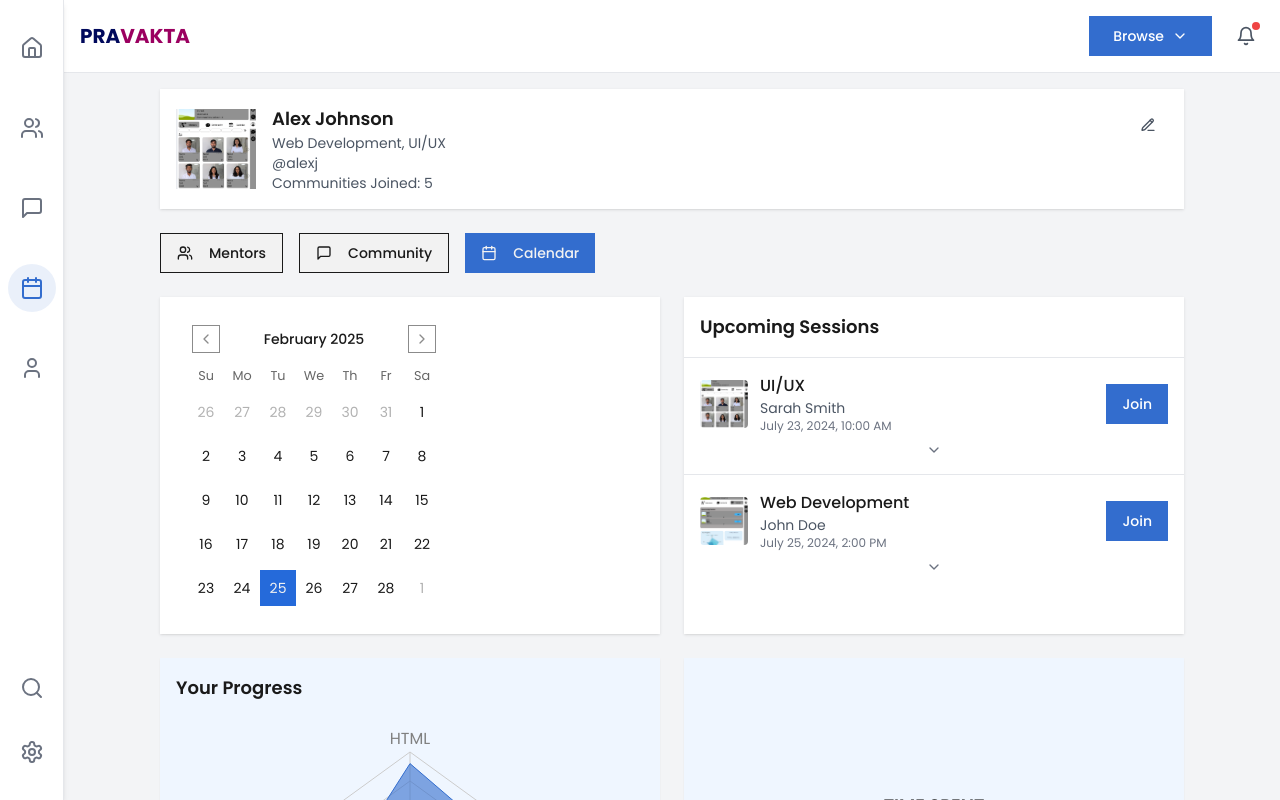
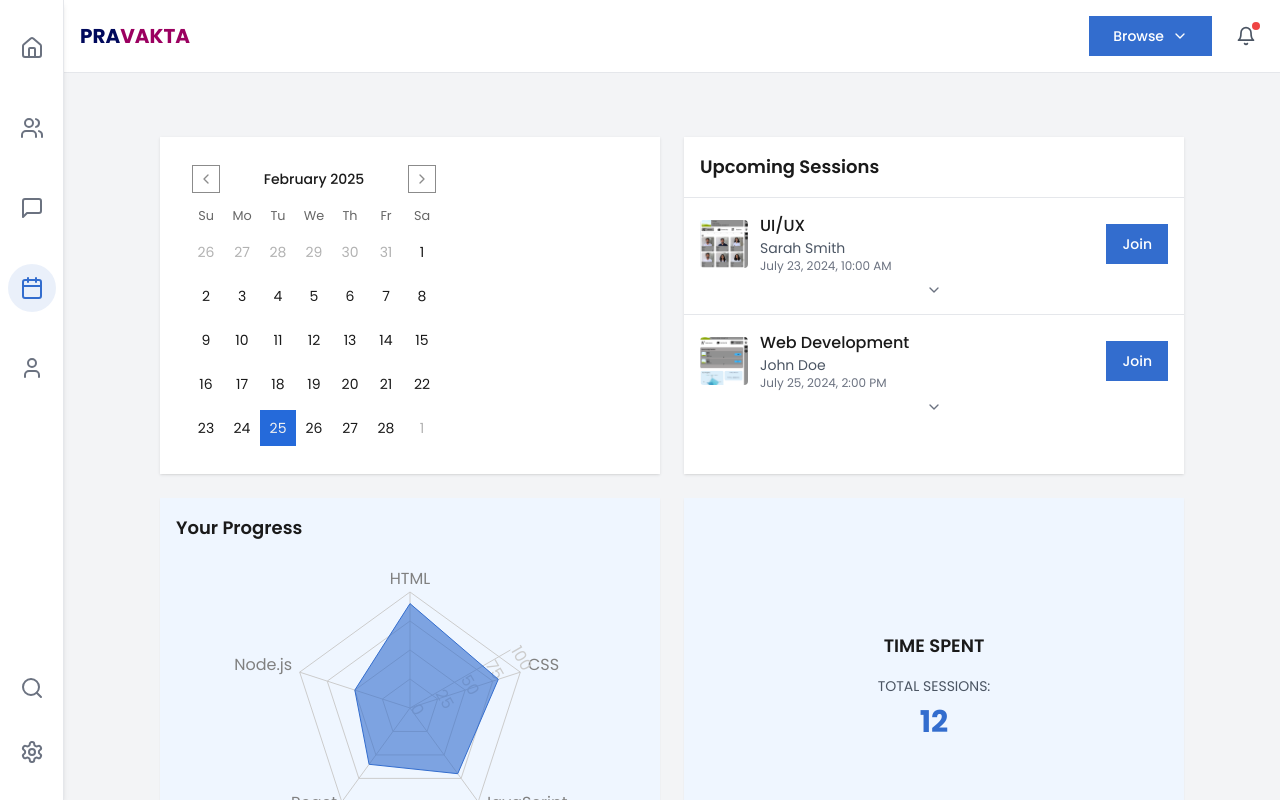
Before and after one commit to snehaj-b/pravakta-connect, a React (Vite) app: page /mentee/calendar in a window 1280 px wide. Built offline with nearby package versions, Linux system fonts and the light colour scheme.

Commit message:
Visual edit in Lovable
Edited UI in Lovable

```diff
--- a/src/components/mentee/MenteeNavTabs.tsx
+++ b/src/components/mentee/MenteeNavTabs.tsx
@@ -1,45 +1,21 @@
-
 import React from "react";
 import { Button } from "@/components/ui/button";
 import { Users, MessageSquare, Calendar } from "lucide-react";
 import { Link, useLocation } from "react-router-dom";
-
 const MenteeNavTabs: React.FC = () => {
   const location = useLocation();
+  return <div className="flex space-x-4 mb-6">
+      <Link to="/mentee/find-mentor">
 
-  return (
-    <div className="flex space-x-4 mb-6">
-      <Link to="/mentee/find-mentor">
-        <Button
-          variant={location.pathname.includes("find-mentor") ? "default" : "outline"}
-          className={`${location.pathname.includes("find-mentor") ? "bg-[#336dce]" : ""}`}
-        >
-          <Users size={18} className="mr-2" />
-          Mentors
-        </Button>
       </Link>
 
       <Link to="/mentee/community">
-        <Button
-          variant={location.pathname.includes("community") ? "default" : "outline"}
-          className={`${location.pathname.includes("community") ? "bg-[#336dce]" : ""}`}
-        >
-          <MessageSquare size={18} className="mr-2" />
-          Community
-        </Button>
+
       </Link>
 
       <Link to="/mentee/calendar">
-        <Button
-          variant={location.pathname.includes("calendar") ? "default" : "outline"}
-          className={`${location.pathname.includes("calendar") ? "bg-[#336dce]" : ""}`}
-        >
-          <Calendar size={18} className="mr-2" />
-          Calendar
-        </Button>
+
       </Link>
-    </div>
-  );
+    </div>;
 };
-
 export default MenteeNavTabs;
--- a/src/components/mentee/MenteeProfileCard.tsx
+++ b/src/components/mentee/MenteeProfileCard.tsx
@@ -1,8 +1,6 @@
-
 import React from "react";
 import { PencilLine } from "lucide-react";
 import { Button } from "@/components/ui/button";
-
 interface MenteeProfileCardProps {
   name?: string;
   interests?: string;
@@ -10,7 +8,6 @@ interface MenteeProfileCardProps {
   communitiesJoined?: number;
   profilePicture?: string;
 }
-
 const MenteeProfileCard: React.FC<MenteeProfileCardProps> = ({
   name = "Alex Johnson",
   interests = "Web Development, UI/UX",
@@ -18,32 +15,8 @@ const MenteeProfileCard: React.FC<MenteeProfileCardProps> = ({
   communitiesJoined = 5,
   profilePicture = "/lovable-uploads/94db9bc8-af8d-4bcc-8287-1a47d17ca41c.png"
 }) => {
-  return (
-    <div className="bg-white shadow rounded-lg overflow-hidden">
-      <div className="flex items-center p-4">
-        <div className="w-20 h-20 overflow-hidden rounded-lg mr-4">
-          <img
-            src={profilePicture}
-            alt="Profile"
-            className="w-full h-full object-cover"
-          />
-        </div>
-        <div className="flex-1">
-          <div className="flex justify-between items-start">
-            <div>
-              <h2 className="text-lg font-semibold">{name}</h2>
-              <p className="text-sm text-gray-600">{interests}</p>
-              <p className="text-sm text-gray-600">@{username}</p>
-              <p className="text-sm text-gray-600">Communities Joined: {communitiesJoined}</p>
-            </div>
-            <Button variant="ghost" size="icon" className="text-gray-600">
-              <PencilLine size={18} />
-            </Button>
-          </div>
-        </div>
-      </div>
-    </div>
-  );
+  return <div className="bg-white shadow rounded-lg overflow-hidden">
+
+    </div>;
 };
-
 export default MenteeProfileCard;
```
